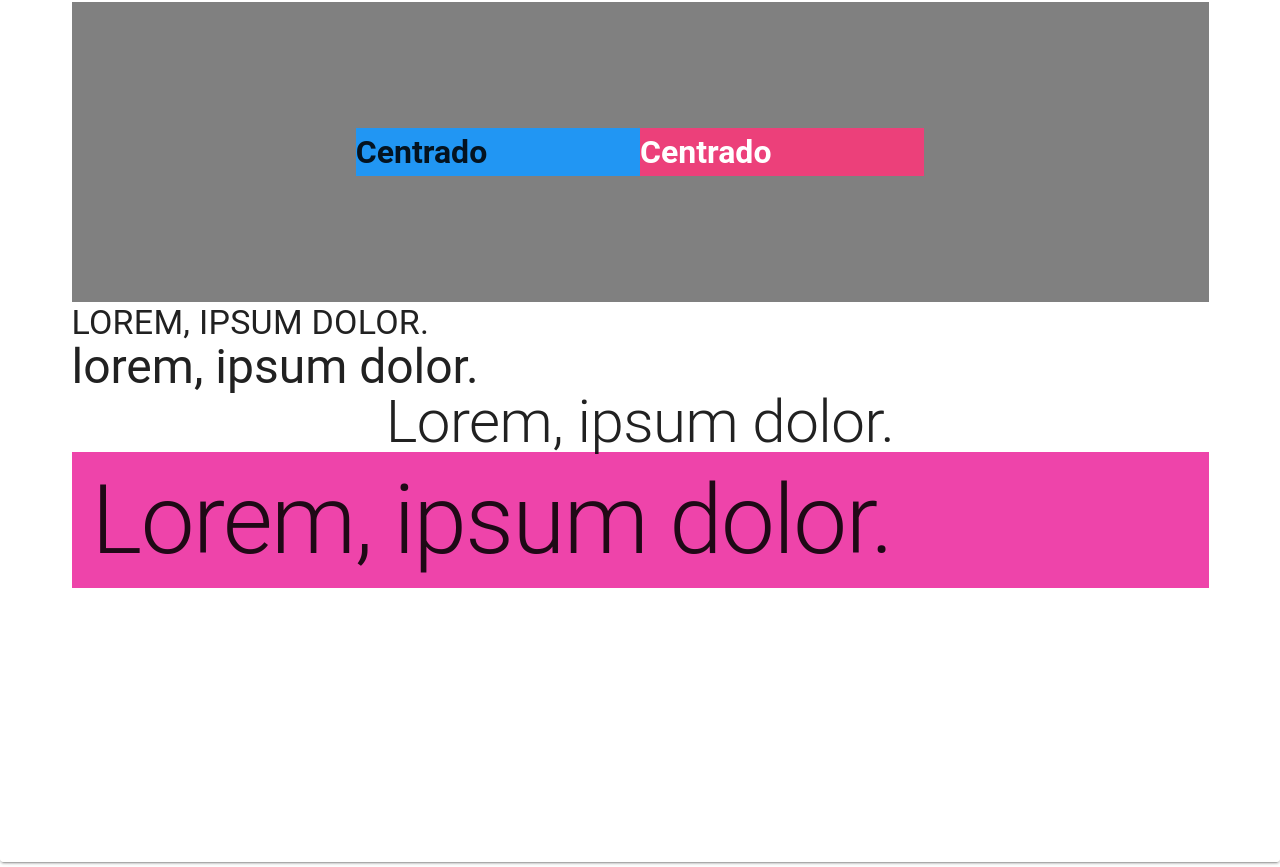
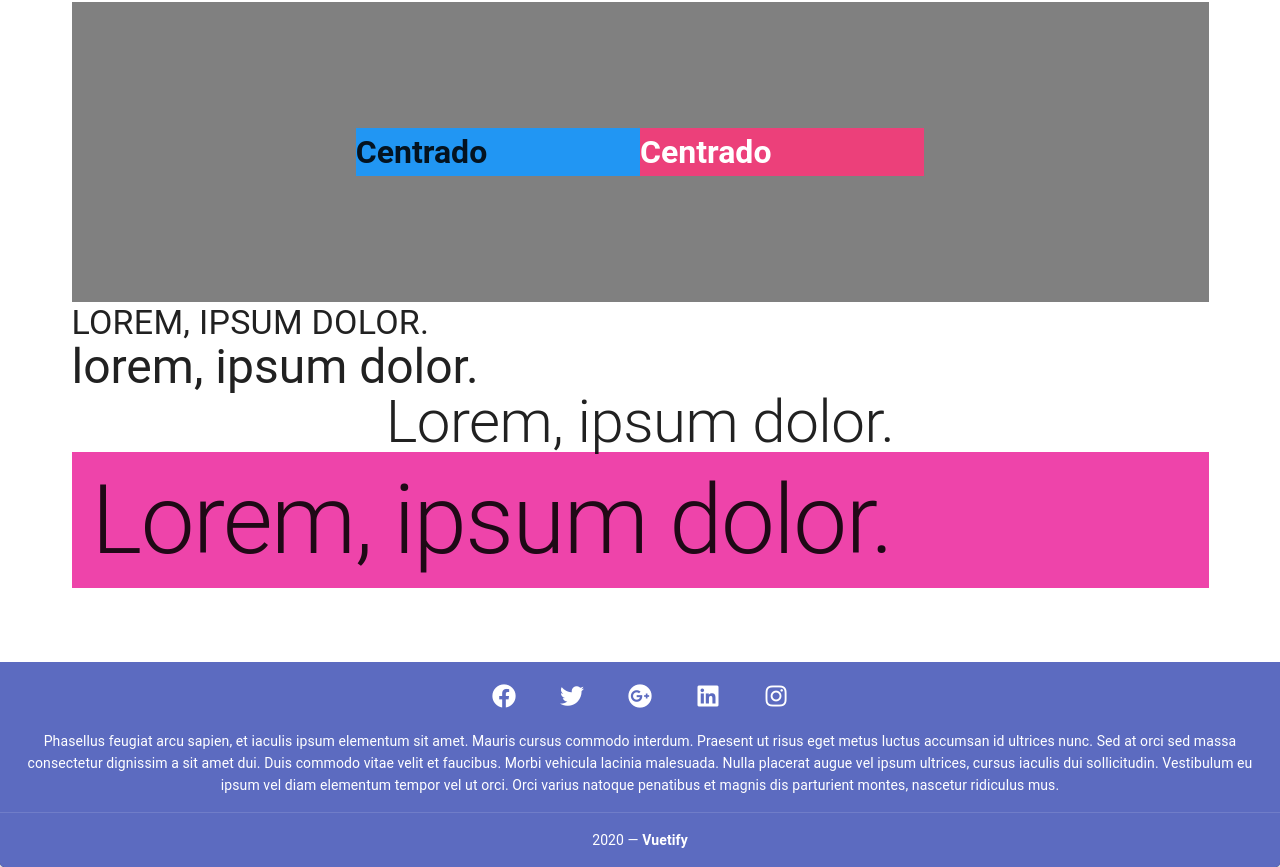
Before and after one commit to tamueka/vuetify, a Vue app: page / in a window 1280 px wide. Shown: the part 398-1265 px from the top of the page. Built offline with nearby package versions, Linux system fonts and the light colour scheme; a small style sheet from the web is missing.

Commit message:
add footer layout

```diff
--- a/src/App.vue
+++ b/src/App.vue
@@ -1,6 +1,5 @@
 <template>
-<div id="app">
-  <v-app id="inspire">
+  <v-app id="app">
     <v-card class="overflow-hidden">
       <v-app-bar
         absolute
@@ -13,10 +12,7 @@
         scroll-target="#scrolling-techniques-4"
       >
         <template v-slot:img="{ props }">
-          <v-img
-            v-bind="props"
-            gradient="to top right, rgba(100,115,201,.7), rgba(25,32,72,.7)"
-          ></v-img>
+          <v-img v-bind="props" gradient="to top right, rgba(100,115,201,.7), rgba(25,32,72,.7)"></v-img>
         </template>
 
         <v-app-bar-nav-icon>
@@ -35,25 +31,15 @@
           <v-icon>mdi-heart</v-icon>
         </v-btn>
 
-        <v-menu
-          bottom
-          left
-        >
+        <v-menu bottom left>
           <template v-slot:activator="{ on }">
-            <v-btn
-              icon
-              color="yellow"
-              v-on="on"
-            >
+            <v-btn icon color="yellow" v-on="on">
               <v-icon>mdi-dots-vertical</v-icon>
             </v-btn>
           </template>
 
           <v-list>
-            <v-list-item
-              v-for="(item, i) in items"
-              :key="i"
-            >
+            <v-list-item v-for="(item, i) in items" :key="i">
               <v-list-item-title>{{ item.title }}</v-list-item-title>
             </v-list-item>
           </v-list>
@@ -68,22 +54,26 @@
           </v-tabs>
         </template>
       </v-app-bar>
-      <v-sheet
-        id="scrolling-techniques-4"
-        class="overflow-y-auto"
-      >
-        <v-container style="height: 1000px; margin-top: 260px;">
-          <router-view></router-view>
-        </v-container>
+      <v-sheet id="scrolling-techniques-4" class="overflow-y-auto">
+        <v-content>
+          <v-container style="height: 100vh; margin-top: 260px;">
+            <router-view></router-view>
+          </v-container>
+        </v-content>
+
+        <Footer></Footer>
       </v-sheet>
     </v-card>
   </v-app>
-</div>
 </template>
 
 <script>
+import Footer from "./components/Footer";
 
 export default {
   name: "App",
+  components: {
+    Footer
+  }
 };
 </script>
--- a/src/components/Footer.vue
+++ b/src/components/Footer.vue
@@ -1,43 +1,36 @@
-
 <template>
-        <v-card height="400px">
-          <v-footer v-bind="localAttrs" :padless="padless">
-            <v-card flat tile width="100%" class="red lighten-1 text-center">
+  <v-footer dark padless>
+    <v-card flat tile class="indigo lighten-1 white--text text-center">
       <v-card-text>
-                <v-btn v-for="icon in icons" :key="icon" class="mx-4" icon>
+        <v-btn v-for="icon in icons" :key="icon" class="mx-4 white--text" icon>
           <v-icon size="24px">{{ icon }}</v-icon>
         </v-btn>
       </v-card-text>
+
+      <v-card-text
+        class="white--text pt-0"
+      >Phasellus feugiat arcu sapien, et iaculis ipsum elementum sit amet. Mauris cursus commodo interdum. Praesent ut risus eget metus luctus accumsan id ultrices nunc. Sed at orci sed massa consectetur dignissim a sit amet dui. Duis commodo vitae velit et faucibus. Morbi vehicula lacinia malesuada. Nulla placerat augue vel ipsum ultrices, cursus iaculis dui sollicitudin. Vestibulum eu ipsum vel diam elementum tempor vel ut orci. Orci varius natoque penatibus et magnis dis parturient montes, nascetur ridiculus mus.</v-card-text>
+
       <v-divider></v-divider>
+
       <v-card-text class="white--text">
         {{ new Date().getFullYear() }} —
         <strong>Vuetify</strong>
       </v-card-text>
     </v-card>
   </v-footer>
-        </v-card>
 </template>
 
 <script>
 export default {
   data: () => ({
-    icons: ["mdi-home", "mdi-email", "mdi-calendar", "mdi-delete"],
-    items: ["default", "absolute", "fixed"],
-    padless: false,
-    variant: "default"
-  }),
-  computed: {
-    localAttrs() {
-      const attrs = {};
-
-      if (this.variant === "default") {
-        attrs.absolute = false;
-        attrs.fixed = false;
-      } else {
-        attrs[this.variant] = true;
-      }
-      return attrs;
-    }
-  }
+    icons: [
+      "fab fa-facebook",
+      "fab fa-twitter",
+      "fab fa-google-plus",
+      "fab fa-linkedin",
+      "fab fa-instagram"
+    ]
+  })
 };
 </script>
--- a/src/plugins/vuetify.js
+++ b/src/plugins/vuetify.js
@@ -1,3 +1,4 @@
+import '@fortawesome/fontawesome-free/css/all.css' // Ensure you are using css-loader
 import Vue from 'vue';
 import Vuetify from 'vuetify';
 import 'vuetify/dist/vuetify.min.css';
```
Lines whose indentation alone changed are shown as unchanged.
